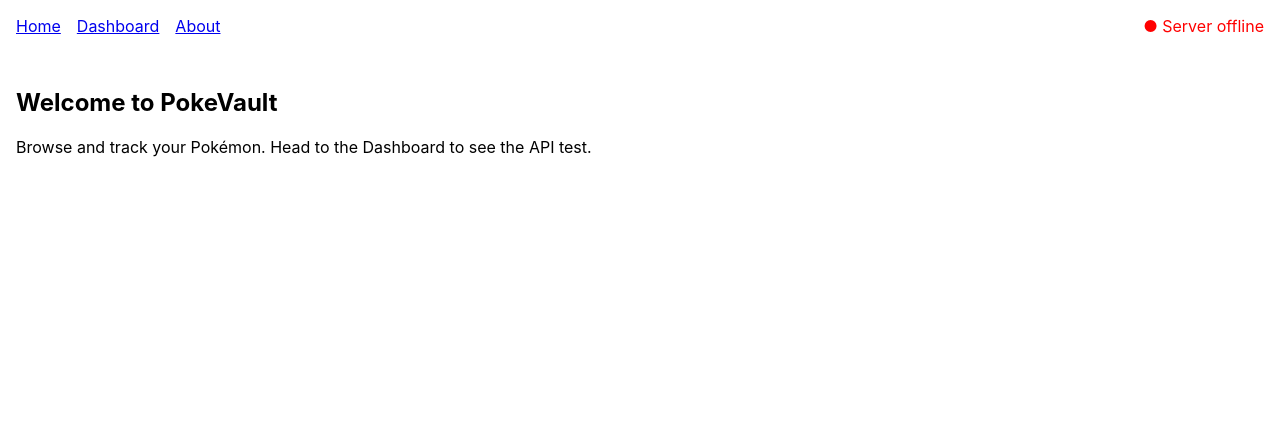
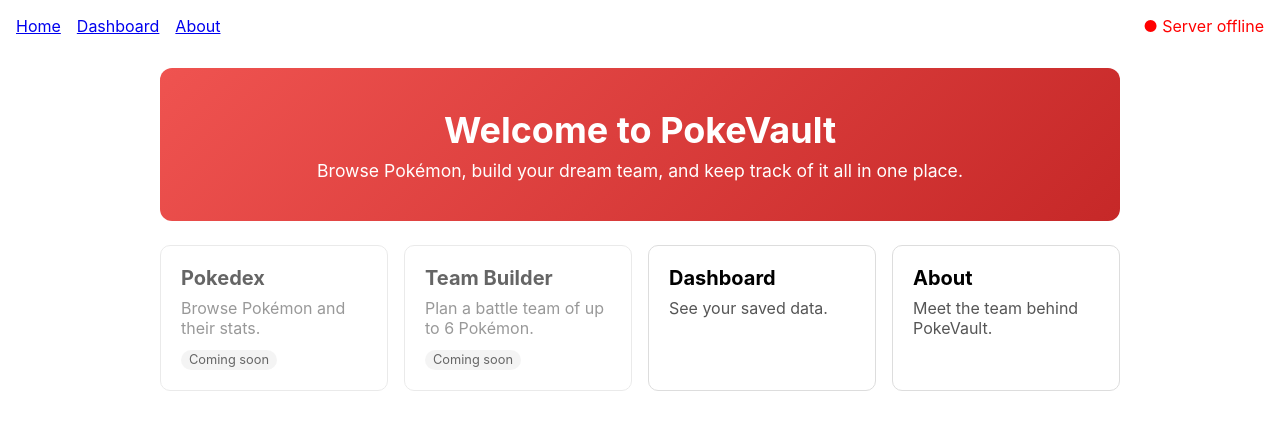
Before and after one commit to austinvugitrepo/PokeVault, a React (Create React App) app: page / in a window 1280 px wide. Shown: the top 430 px of the page. Built offline with nearby package versions, Linux system fonts and the light colour scheme; no server answers.

Commit message:
Add homepage with welcome banner and feature cards

```diff
--- /dev/null
+++ b/src/pages/Home.css
@@ -0,0 +1,72 @@
+/* Homepage layout */
+.home {
+  max-width: 960px;
+  margin: 0 auto;
+}
+
+/* Hero banner */
+.home-hero {
+  text-align: center;
+  padding: 2.5rem 1rem;
+  border-radius: 12px;
+  background: linear-gradient(135deg, #ef5350, #c62828);
+  color: white;
+}
+
+.home-hero h1 {
+  margin: 0 0 0.5rem;
+  font-size: 2.25rem;
+}
+
+.home-hero p {
+  margin: 0;
+  font-size: 1.1rem;
+}
+
+/* Card grid, wraps on small screens */
+.home-grid {
+  display: grid;
+  grid-template-columns: repeat(auto-fit, minmax(200px, 1fr));
+  gap: 1rem;
+  margin-top: 1.5rem;
+}
+
+.home-card {
+  display: block;
+  padding: 1.25rem;
+  border: 1px solid #ddd;
+  border-radius: 10px;
+  color: inherit;
+  text-decoration: none;
+  transition: box-shadow 0.15s, transform 0.15s;
+}
+
+.home-card h2 {
+  margin: 0 0 0.5rem;
+  font-size: 1.25rem;
+}
+
+.home-card p {
+  margin: 0;
+  color: #555;
+}
+
+/* Hover lift for clickable cards */
+a.home-card:hover {
+  box-shadow: 0 4px 12px rgba(0, 0, 0, 0.12);
+  transform: translateY(-2px);
+}
+
+/* Faded style for features not built yet */
+.home-card-soon {
+  opacity: 0.6;
+}
+
+.home-badge {
+  display: inline-block;
+  margin-top: 0.75rem;
+  padding: 0.15rem 0.5rem;
+  border-radius: 999px;
+  background: #eee;
+  font-size: 0.8rem;
+}
--- a/src/pages/Home.js
+++ b/src/pages/Home.js
@@ -1,8 +1,40 @@
+import { Link } from 'react-router-dom';
+import './Home.css';
+
+// Feature cards shown on the homepage; no "to" means not built yet
+const features = [
+  { title: 'Pokedex', text: 'Browse Pokémon and their stats.' },
+  { title: 'Team Builder', text: 'Plan a battle team of up to 6 Pokémon.' },
+  { title: 'Dashboard', text: 'See your saved data.', to: '/dashboard' },
+  { title: 'About', text: 'Meet the team behind PokeVault.', to: '/about' },
+];
+
 function Home() {
   return (
-    <section>
-      <h1>Welcome to PokeVault</h1>
-      <p>Browse and track your Pokémon. Head to the Dashboard to see the API test.</p>
+    <section className="home">
+      {/* Hero banner */}
+      <header className="home-hero">
+        <h1>Welcome to PokeVault</h1>
+        <p>Browse Pokémon, build your dream team, and keep track of it all in one place.</p>
+      </header>
+
+      {/* Feature cards */}
+      <div className="home-grid">
+        {features.map(({ title, text, to }) =>
+          to ? (
+            <Link key={title} to={to} className="home-card">
+              <h2>{title}</h2>
+              <p>{text}</p>
+            </Link>
+          ) : (
+            <div key={title} className="home-card home-card-soon">
+              <h2>{title}</h2>
+              <p>{text}</p>
+              <span className="home-badge">Coming soon</span>
+            </div>
+          )
+        )}
+      </div>
     </section>
   );
 }
```
